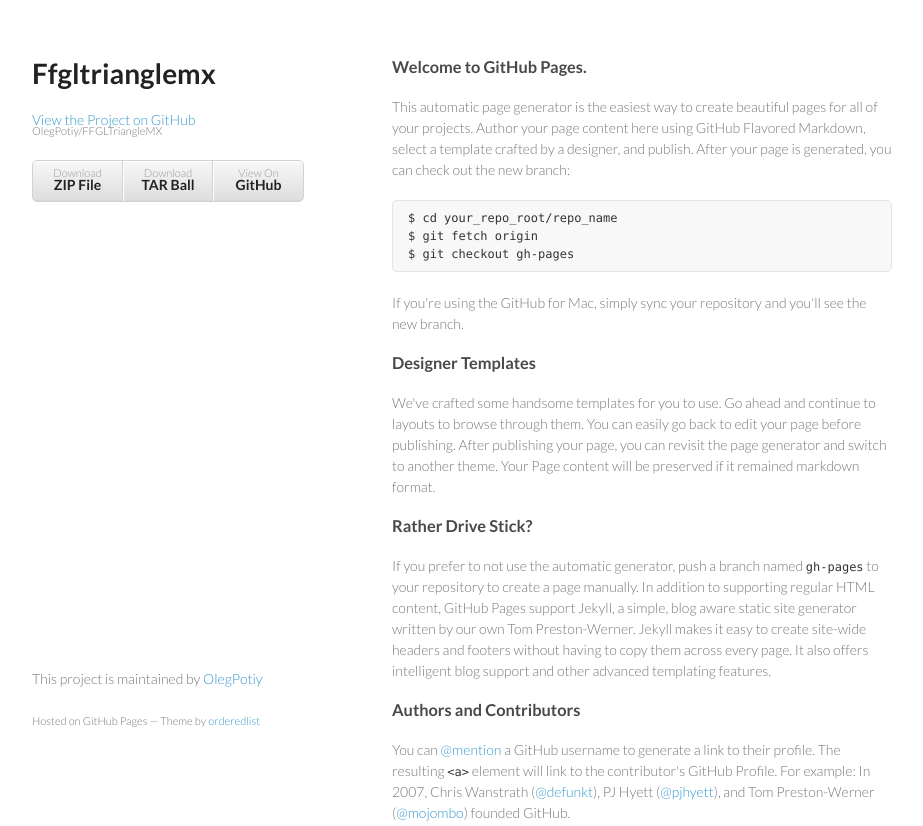
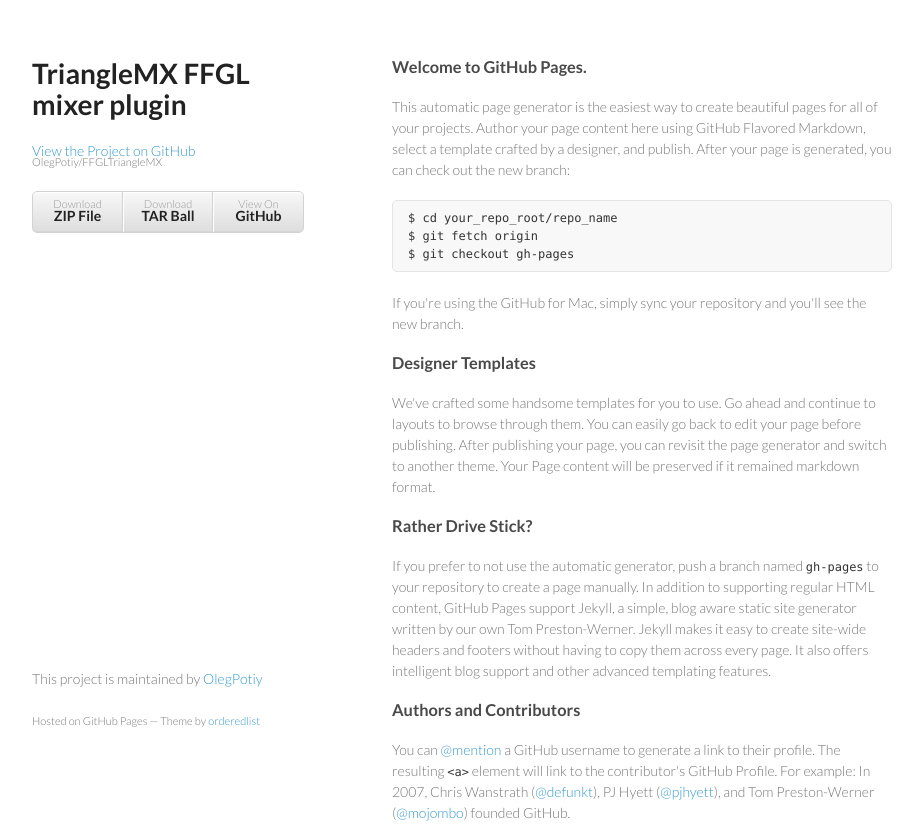
Before and after one commit to OlegPotiy/FFGLTriangleMX, a plain HTML site: page index.html in a window 1280 px wide. Shown: the top 826 px of the page, without its empty margins (178-1101 px from the left). Drawn offline with Linux system fonts and the light colour scheme.

Commit message:
Playing with prose.io

```diff
--- a/index.html
+++ b/index.html
@@ -15,7 +15,7 @@
   <body>
     <div class="wrapper">
       <header>
-        <h1>Ffgltrianglemx</h1>
+        <h1>TriangleMX FFGL mixer plugin</h1>
         <p></p>
 
         <p class="view"><a href="https://github.com/OlegPotiy/FFGLTriangleMX">View the Project on GitHub <small>OlegPotiy/FFGLTriangleMX</small></a></p>
```
